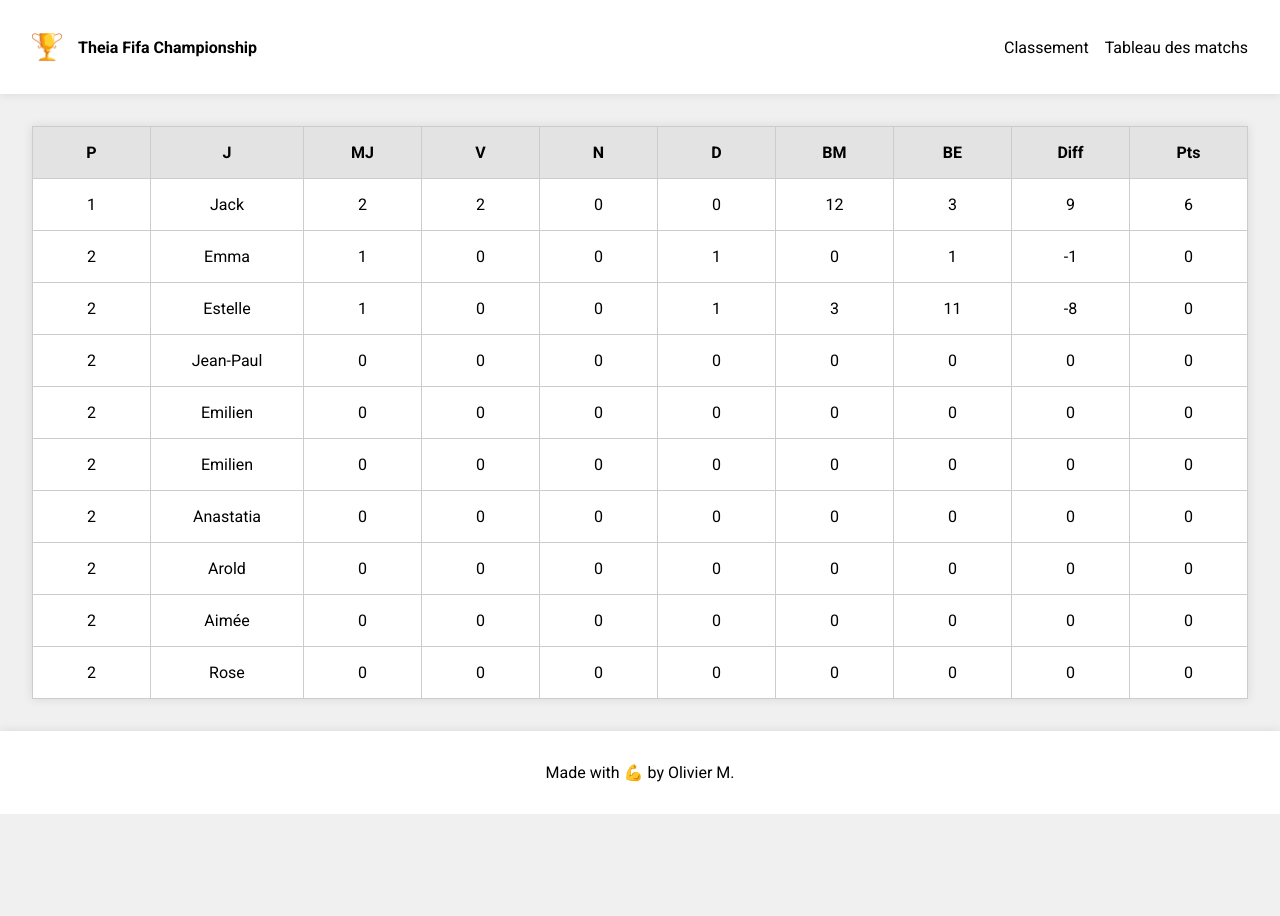
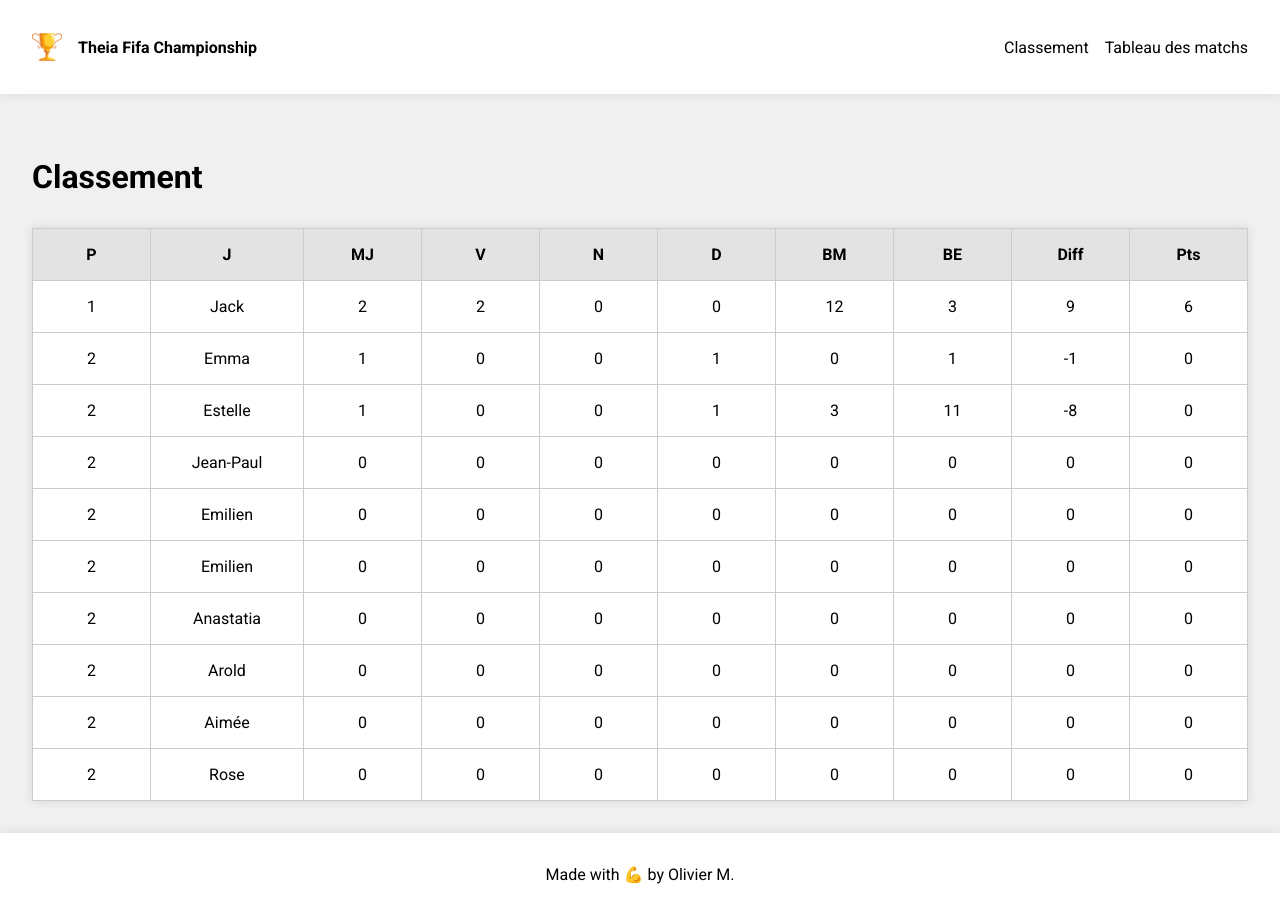
Before and after one commit to OlivierMonsire/theia-fifa, a React (Vite) app: page /ranking in a window 1280 px wide. Before the commit the page ends 814 px from the top, so only its background shows below. Built offline with nearby package versions, Linux system fonts and the light colour scheme; no server answers.

Commit message:
UI: Add page title

```diff
--- a/src/index.css
+++ b/src/index.css
@@ -42,6 +42,11 @@ a {
   text-decoration: none;
 }
 
+.page-title {
+  margin: 0;
+  padding-block: 2rem;
+}
+
 .table-container {
   overflow-y: auto;
   box-shadow: 0 0 10px rgba(0, 0, 0, 0.1);
--- a/src/pages/PageNotFound.tsx
+++ b/src/pages/PageNotFound.tsx
@@ -1,11 +1,7 @@
 import "../styles/page-not-found.css";
 
 const PageNotFound = () => {
-  return (
-    <div className="page-not-found">
-      <h1>Cette page n'existe pas</h1>
-    </div>
-  );
+  return <h1 className="page-title">Page non trouvée</h1>;
 };
 
 export default PageNotFound;
--- a/src/pages/Ranking.tsx
+++ b/src/pages/Ranking.tsx
@@ -62,6 +62,8 @@ const Ranking = () => {
   };
 
   return (
+    <>
+      <h1 className="page-title">Classement</h1>
       <div className="table-container">
         <table>
           <thead>
@@ -70,6 +72,7 @@ const Ranking = () => {
           <tbody>{displayedTableRows()}</tbody>
         </table>
       </div>
+    </>
   );
 };
 
--- a/src/pages/RoundRobin.tsx
+++ b/src/pages/RoundRobin.tsx
@@ -10,12 +10,11 @@ import { FirestoreMatchGateway } from "../lib/infras/firestore-match.gateway";
 
 const usedDB = import.meta.env.VITE_USED_DB;
 
-
 const RoundRobin = () => {
   let playerGateway: FakePlayerGateway | FirestorePlayerGateway;
   let matchGateway: FakeMatchGateway | FirestoreMatchGateway;
 
-  if (usedDB === 'firestore') {
+  if (usedDB === "firestore") {
     playerGateway = new FirestorePlayerGateway();
     matchGateway = new FirestoreMatchGateway();
   } else {
@@ -48,6 +47,7 @@ const RoundRobin = () => {
 
   return (
     <>
+      <h1 className="page-title">Tableau des matchs</h1>
       <div className="table-container">
         <table className="round-robin">
           <thead>
```
Lines whose indentation alone changed are shown as unchanged.
